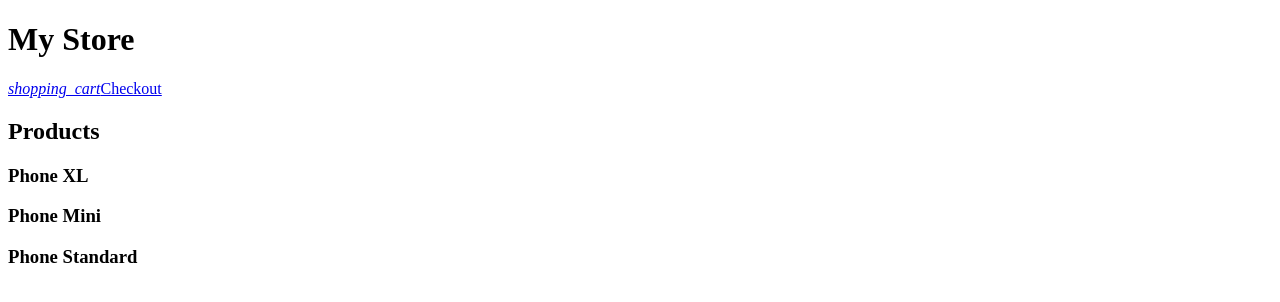
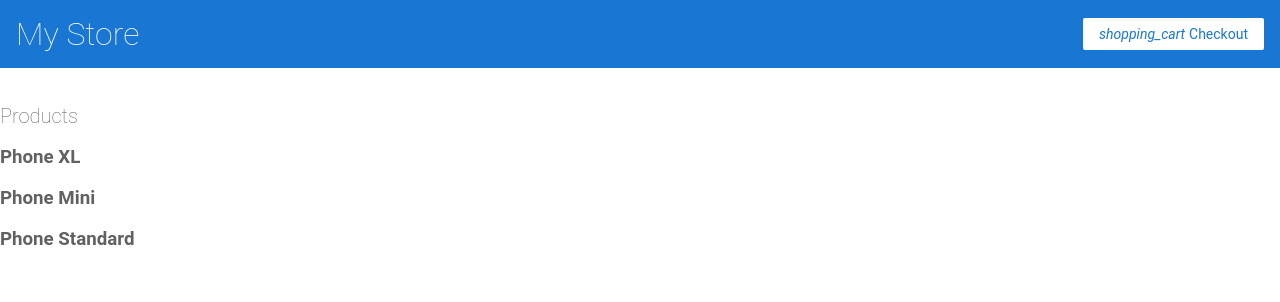
Before and after one commit to OussamaAlouat/my-first-angular-app, an Angular app: page / in a window 1280 px wide. Shown: the top 302 px of the page. Built offline with nearby package versions, Linux system fonts and the light colour scheme.

Commit message:
Added some new styles

```diff
--- a/src/styles.css
+++ b/src/styles.css
@@ -1 +1,145 @@
-/* You can add global styles to this file, and also import other style files */
+/* Global Styles */
+
+* {
+  font-family: 'Roboto', Arial, sans-serif;
+  color: #616161;
+  box-sizing: border-box;
+  -webkit-font-smoothing: antialiased;
+  -moz-osx-font-smoothing: grayscale;
+}
+
+body {
+  margin: 0;
+}
+
+.container {
+  display: flex;
+  flex-direction: row;
+}
+
+router-outlet + *  {
+  padding: 0 16px;
+}
+
+/* Text */
+
+h1 {
+  font-size: 32px;
+}
+
+h2 {
+  font-size: 20px;
+}
+
+h1, h2 {
+  font-weight: lighter;
+}
+
+p {
+  font-size: 14px;
+}
+
+/* Hyperlink */
+
+a {
+  cursor: pointer;
+  color: #1976d2;
+  text-decoration: none;
+}
+
+a:hover {
+  opacity: 0.8;
+}
+
+/* Input */
+
+input {
+  font-size: 14px;
+  border-radius: 2px;
+  padding: 8px;
+  margin-bottom: 16px;
+  border: 1px solid #BDBDBD;
+}
+
+label {
+  font-size: 12px;
+  font-weight: bold;
+  margin-bottom: 4px;
+  display: block;
+  text-transform: uppercase;
+}
+
+/* Button */
+.button, button {
+  display: inline-flex;
+  align-items: center;
+  padding: 8px 16px;
+  border-radius: 2px;
+  font-size: 14px;
+  cursor: pointer;
+  background-color: #1976d2;
+  color: white;
+  border: none;
+}
+
+.button:hover, button:hover {
+  opacity: 0.8;
+  font-weight: normal;
+}
+
+.button:disabled, button:disabled {
+  opacity: 0.5;
+  cursor: auto;
+}
+
+/* Fancy Button */
+
+.fancy-button {
+  background-color: white;
+  color: #1976d2;
+}
+
+.fancy-button i.material-icons {
+  color: #1976d2;
+  padding-right: 4px;
+}
+
+/* Top Bar */
+
+app-top-bar {
+  width: 100%;
+  height: 68px;
+  background-color: #1976d2;
+  padding: 16px;
+  display: flex;
+  flex-direction: row;
+  justify-content: space-between;
+  align-items: center;
+}
+
+app-top-bar h1 {
+  color: white;
+  margin: 0;
+}
+
+/* Checkout Cart, Shipping Prices */
+
+.cart-item, .shipping-item {
+  width: 100%;
+  min-width: 400px;
+  max-width: 450px;
+  display: flex;
+  flex-direction: row;
+  justify-content: space-between;
+  padding: 16px 32px;
+  margin-bottom: 8px;
+  border-radius: 2px;
+  background-color: #EEEEEE;
+}
+
+
+/*
+Copyright Google LLC. All Rights Reserved.
+Use of this source code is governed by an MIT-style license that
+can be found in the LICENSE file at http://angular.io/license
+*/
```
